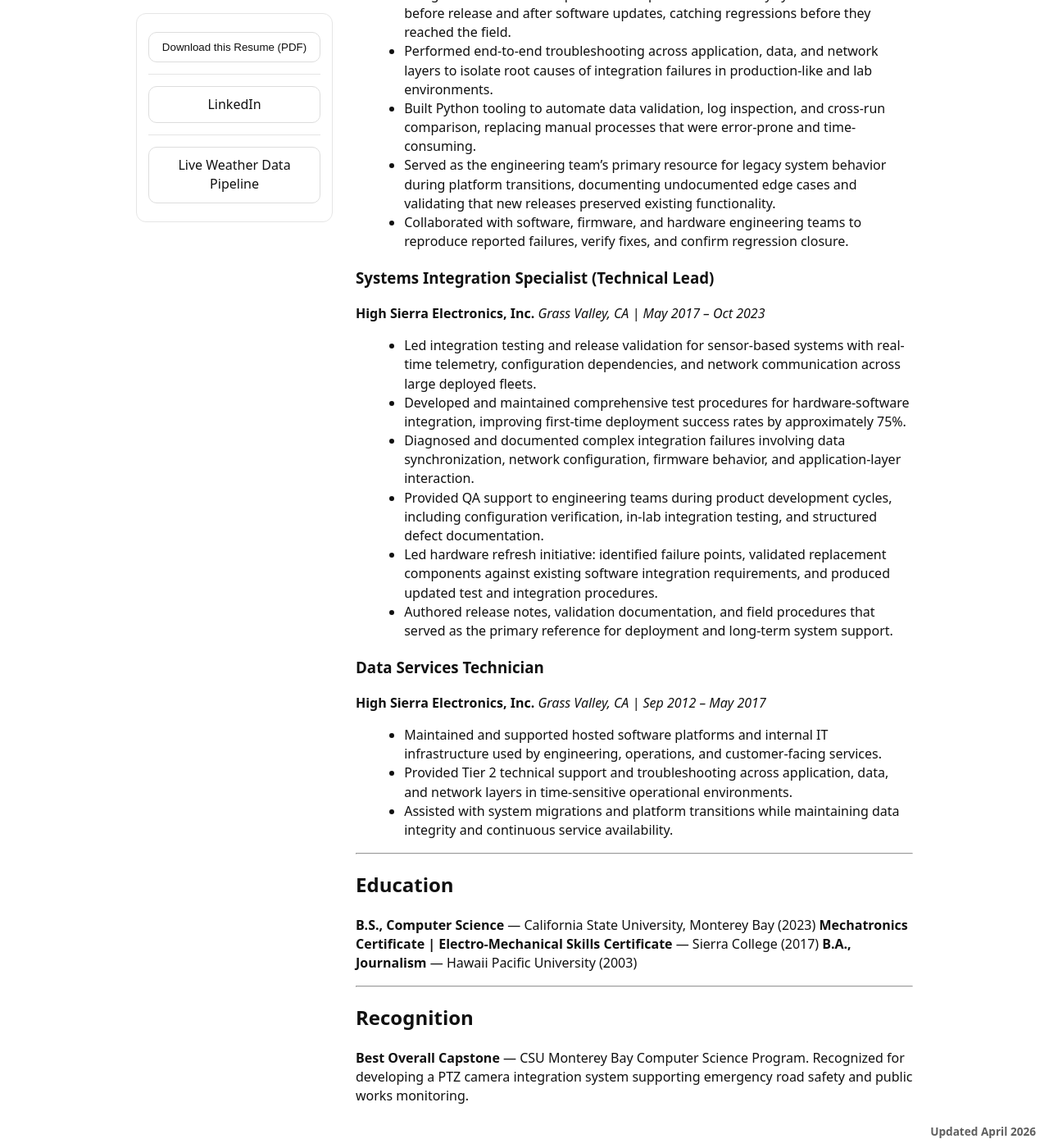
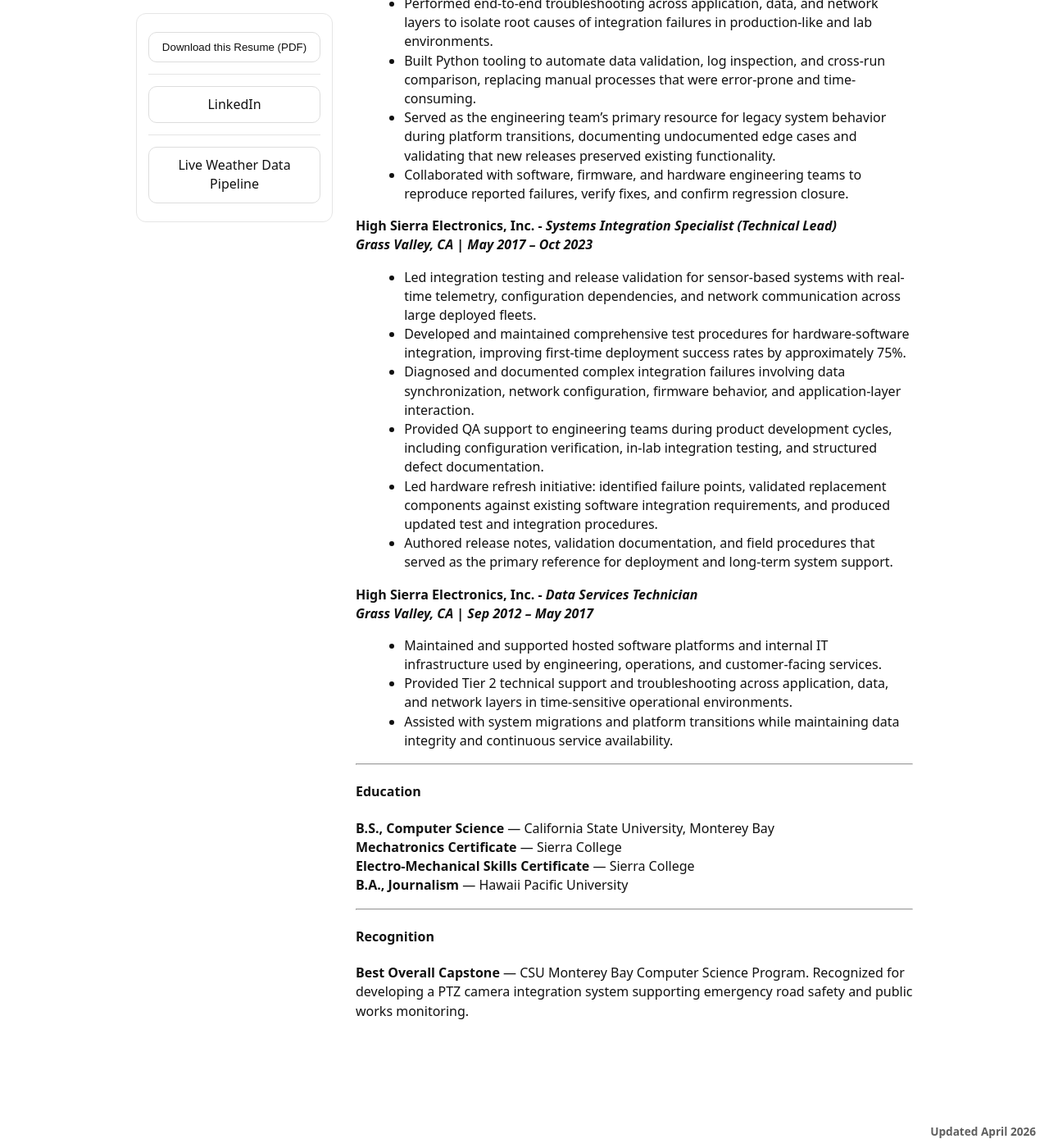
Before and after one commit to jostagirl/PublicResume, a Jekyll site: the page built from v/TabletCommand/index.md, in a window 1280 px wide and 1400 px high, scrolled down 1695 px. Shown: the whole window at 82% size. Built offline with Jekyll 4.4.1, drawn with Linux system fonts in a browser that asks for light colours; our own code applies the rules of GitHub Pages for plain Markdown files; some of the changed text lies outside the part shown.

Commit message:
Publish resume site update

```diff
--- a/v/TabletCommand/index.md
+++ b/v/TabletCommand/index.md
@@ -10,13 +10,13 @@ Nevada City, CA<br/>
 <div class="resume-updated-sticky"><b>Updated April 2026</b></div>
 
 ---
-## Professional Summary
+#### Professional Summary
 
 Systems integration and QA specialist with 13+ years of hands-on experience validating complex, multi-component software systems where timing, data integrity, and real-world reliability are non-negotiable. Background spans integration testing across hardware-software boundaries, configuration validation in large-scale deployed environments, and end-to-end troubleshooting across data, network, and application layers. Experienced working directly with engineering to document defects, reproduce failure conditions, and verify fixes under real operational constraints. Deep familiarity with the consequences of system failures in critical public safety contexts.
 
 ---
 
-## Core Competencies
+#### Core Competencies
 
 **Integration Testing** — End-to-end validation of software systems with external data sources, APIs, and hardware interfaces; identifying failure modes across system boundaries
 
@@ -32,7 +32,7 @@ Systems integration and QA specialist with 13+ years of hands-on experience vali
 
 ---
 
-## Technical Tools & Environment
+#### Technical Tools & Environment
 
 **Languages** — Python (test automation, data validation, log parsing); Java (CS coursework foundation)
 
@@ -61,9 +61,8 @@ Systems integration and QA specialist with 13+ years of hands-on experience vali
 - Served as the engineering team's primary resource for legacy system behavior during platform transitions, documenting undocumented edge cases and validating that new releases preserved existing functionality.
 - Collaborated with software, firmware, and hardware engineering teams to reproduce reported failures, verify fixes, and confirm regression closure.
 
-### Systems Integration Specialist (Technical Lead)
-**High Sierra Electronics, Inc.**
-*Grass Valley, CA | May 2017 – Oct 2023*
+**High Sierra Electronics, Inc. -** ***Systems Integration Specialist (Technical Lead)***
+***Grass Valley, CA | May 2017 – Oct 2023***
 
 - Led integration testing and release validation for sensor-based systems with real-time telemetry, configuration dependencies, and network communication across large deployed fleets.
 - Developed and maintained comprehensive test procedures for hardware-software integration, improving first-time deployment success rates by approximately 75%.
@@ -72,9 +71,8 @@ Systems integration and QA specialist with 13+ years of hands-on experience vali
 - Led hardware refresh initiative: identified failure points, validated replacement components against existing software integration requirements, and produced updated test and integration procedures.
 - Authored release notes, validation documentation, and field procedures that served as the primary reference for deployment and long-term system support.
 
-### Data Services Technician
-**High Sierra Electronics, Inc.**
-*Grass Valley, CA | Sep 2012 – May 2017*
+**High Sierra Electronics, Inc. -** ***Data Services Technician***
+***Grass Valley, CA | Sep 2012 – May 2017***
 
 - Maintained and supported hosted software platforms and internal IT infrastructure used by engineering, operations, and customer-facing services.
 - Provided Tier 2 technical support and troubleshooting across application, data, and network layers in time-sensitive operational environments.
@@ -82,14 +80,15 @@ Systems integration and QA specialist with 13+ years of hands-on experience vali
 
 ---
 
-## Education
+#### Education
 
-**B.S., Computer Science** — California State University, Monterey Bay (2023)
-**Mechatronics Certificate | Electro-Mechanical Skills Certificate** — Sierra College (2017)
-**B.A., Journalism** — Hawaii Pacific University (2003)
+**B.S., Computer Science** — California State University, Monterey Bay
+**Mechatronics Certificate** — Sierra College
+**Electro-Mechanical Skills Certificate** — Sierra College
+**B.A., Journalism** — Hawaii Pacific University
 
 ---
 
-## Recognition
+#### Recognition
 
 **Best Overall Capstone** — CSU Monterey Bay Computer Science Program. Recognized for developing a PTZ camera integration system supporting emergency road safety and public works monitoring.
```
Also changed, not shown: other parts of v/TabletCommand/index.md (+4 -4 lines).
